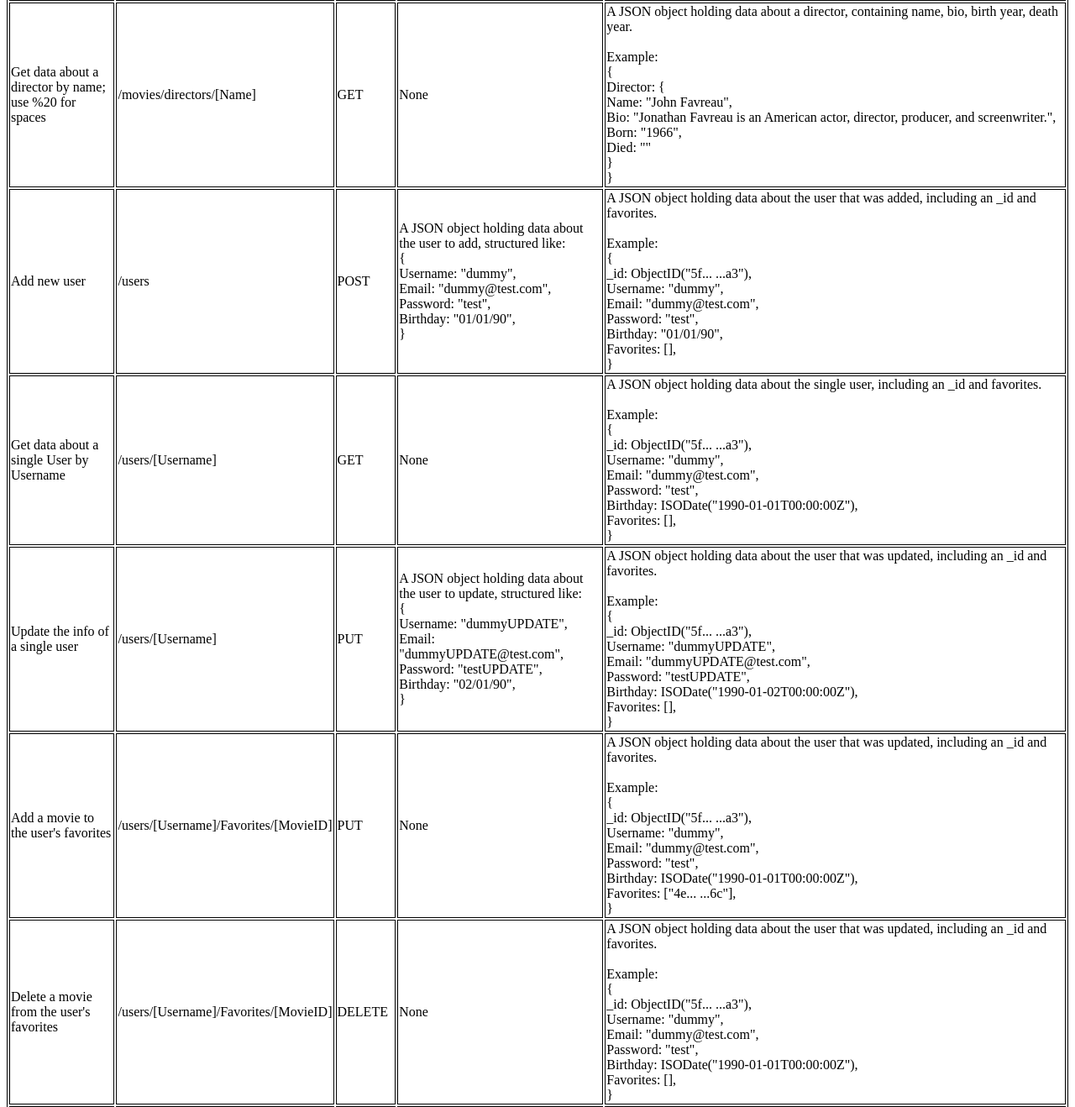
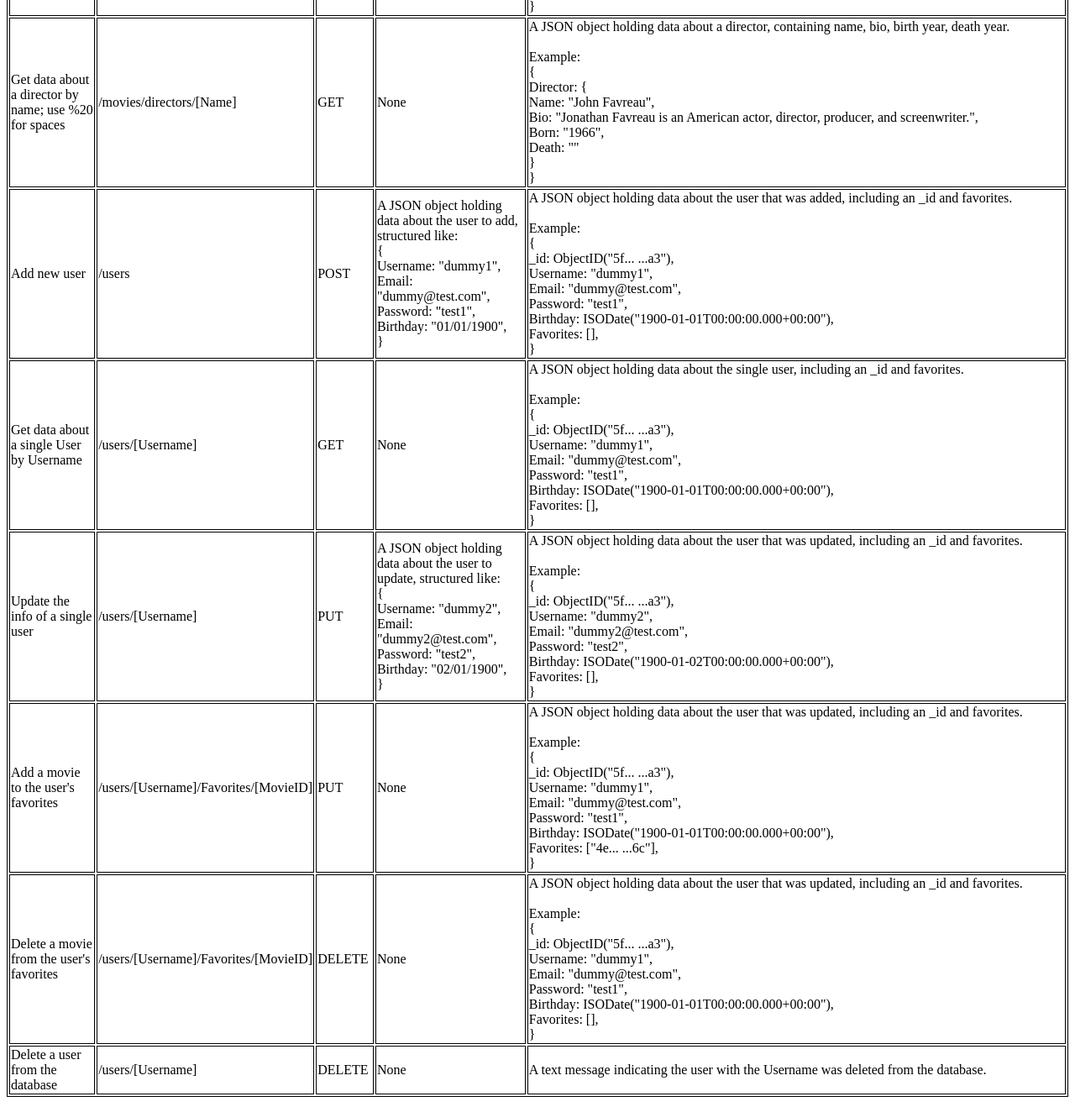
Before and after one commit to mtngz/movie_api, a website: page public/documentation.html in a window 1280 px wide. Shown: the part 964-2282 px from the top of the page at 84% size. Drawn offline with Linux system fonts and the light colour scheme.

Commit message:
add JSDco and documentation for it

```diff
--- a/public/documentation.html
+++ b/public/documentation.html
@@ -16,7 +16,7 @@
     <p>
       To build the server-side component of a “movies” web application. The web
       application will provide users with access to information about different
-      movies, directors, and genres. Users will be able to sign up, update their
+      movies, directors, and phases. Users will be able to sign up, update their
       personal information, and create a list of their favorite movies.
     </p>
     <table>
@@ -39,7 +39,7 @@
         <td>/movies/[Title]</td>
         <td>GET</td>
         <td>None</td>
-        <td>A JSON object holding data about a single movie, containing title, description, phase, director, image URL.<br><br>Example:<br>{<br>Title: "Iron Man",<br>Description: "Iron Man is a 2008 American superhero film based on the Marvel Comics character.",<br>Director: {<br>dirname: "John Favreau",<br>Bio: "Jonathan Favreau is an American actor, director, producer, and screenwriter.",<br>Born: "1966",<br>Died: ""<br>},<br>Phase: {<br>Name: "One",<br>Description: "Phase One of the Marvel Cinematic Universe (MCU) is a series of American superhero films produced by Marvel Studios based on characters that appear in publications by Marvel Comics. The phase began in 2008 with the release of Iron Man and concluded in 2012 with the release of Marvel's The Avengers."<br>},<br>"ImagePath": "ironman.png",<br>"Featured": true<br>}</td>
+        <td>A JSON object holding data about a single movie, containing title, description, phase, director, image URL.<br><br>Example:<br>{<br>Title: "Iron Man",<br>Description: "Iron Man is a 2008 American superhero film based on the Marvel Comics character.",<br>Director: {<br>Name: "John Favreau",<br>Bio: "Jonathan Favreau is an American actor, director, producer, and screenwriter.",<br>Born: "1966",<br>Death: ""<br>},<br>Phase: {<br>Name: "One",<br>Description: "Phase One of the Marvel Cinematic Universe (MCU) is a series of American superhero films produced by Marvel Studios based on characters that appear in publications by Marvel Comics. The phase began in 2008 with the release of Iron Man and concluded in 2012 with the release of Marvel's The Avengers."<br>},<br>ImagePath: "https://upload.wikimedia.org/wikipedia/en/0/00/Iron_Man_poster.jpg",<br>Release: ISODate("2008-05-02T00:00:00.000+00:00"),<br>Featured: false<br>}</td>
       </tr>
       <tr>
         <td>Get data about the phase by title; use %20 for spaces</td>
@@ -53,14 +53,14 @@
         <td>/movies/directors/[Name]</td>
         <td>GET</td>
         <td>None</td>
-        <td>A JSON object holding data about a director, containing name, bio, birth year, death year.<br><br>Example:<br>{<br>Director: {<br>Name: "John Favreau",<br>Bio: "Jonathan Favreau is an American actor, director, producer, and screenwriter.",<br>Born: "1966",<br>Died: ""<br>}<br>}</td>
+        <td>A JSON object holding data about a director, containing name, bio, birth year, death year.<br><br>Example:<br>{<br>Director: {<br>Name: "John Favreau",<br>Bio: "Jonathan Favreau is an American actor, director, producer, and screenwriter.",<br>Born: "1966",<br>Death: ""<br>}<br>}</td>
       </tr>
       <tr>
         <td>Add new user</td>
         <td>/users</td>
         <td>POST</td>
-        <td>A JSON object holding data about the user to add, structured like:<br>{<br>Username: "dummy",<br>Email: "dummy@test.com",<br>Password: "test",<br>Birthday: "01/01/90",<br>}</td>
-        <td>A JSON object holding data about the user that was added, including an _id and favorites.<br><br>Example:<br>{<br>_id: ObjectID("5f... ...a3"),<br>Username: "dummy",<br>Email: "dummy@test.com",<br>Password: "test",<br>Birthday: "01/01/90",<br>Favorites: [],<br>}</td>
+        <td>A JSON object holding data about the user to add, structured like:<br>{<br>Username: "dummy1",<br>Email: "dummy@test.com",<br>Password: "test1",<br>Birthday: "01/01/1900",<br>}</td>
+        <td>A JSON object holding data about the user that was added, including an _id and favorites.<br><br>Example:<br>{<br>_id: ObjectID("5f... ...a3"),<br>Username: "dummy1",<br>Email: "dummy@test.com",<br>Password: "test1",<br>Birthday: ISODate("1900-01-01T00:00:00.000+00:00"),<br>Favorites: [],<br>}</td>
       </tr>
       <!--
       <tr>
@@ -76,28 +76,28 @@
         <td>/users/[Username]</td>
         <td>GET</td>
         <td>None</td>
-        <td>A JSON object holding data about the single user, including an _id and favorites.<br><br>Example:<br>{<br>_id: ObjectID("5f... ...a3"),<br>Username: "dummy",<br>Email: "dummy@test.com",<br>Password: "test",<br>Birthday: ISODate("1990-01-01T00:00:00Z"),<br>Favorites: [],<br>}</td>
+        <td>A JSON object holding data about the single user, including an _id and favorites.<br><br>Example:<br>{<br>_id: ObjectID("5f... ...a3"),<br>Username: "dummy1",<br>Email: "dummy@test.com",<br>Password: "test1",<br>Birthday: ISODate("1900-01-01T00:00:00.000+00:00"),<br>Favorites: [],<br>}</td>
       </tr>
       <tr>
         <td>Update the info of a single user</td>
         <td>/users/[Username]</td>
         <td>PUT</td>
-        <td>A JSON object holding data about the user to update, structured like:<br>{<br>Username: "dummyUPDATE",<br>Email: "dummyUPDATE@test.com",<br>Password: "testUPDATE",<br>Birthday: "02/01/90",<br>}</td>
-        <td>A JSON object holding data about the user that was updated, including an _id and favorites.<br><br>Example:<br>{<br>_id: ObjectID("5f... ...a3"),<br>Username: "dummyUPDATE",<br>Email: "dummyUPDATE@test.com",<br>Password: "testUPDATE",<br>Birthday: ISODate("1990-01-02T00:00:00Z"),<br>Favorites: [],<br>}</td>
+        <td>A JSON object holding data about the user to update, structured like:<br>{<br>Username: "dummy2",<br>Email: "dummy2@test.com",<br>Password: "test2",<br>Birthday: "02/01/1900",<br>}</td>
+        <td>A JSON object holding data about the user that was updated, including an _id and favorites.<br><br>Example:<br>{<br>_id: ObjectID("5f... ...a3"),<br>Username: "dummy2",<br>Email: "dummy2@test.com",<br>Password: "test2",<br>Birthday: ISODate("1900-01-02T00:00:00.000+00:00"),<br>Favorites: [],<br>}</td>
       </tr>
       <tr>
         <td>Add a movie to the user's favorites</td>
         <td>/users/[Username]/Favorites/[MovieID]</td>
         <td>PUT</td>
         <td>None</td>
-        <td>A JSON object holding data about the user that was updated, including an _id and favorites.<br><br>Example:<br>{<br>_id: ObjectID("5f... ...a3"),<br>Username: "dummy",<br>Email: "dummy@test.com",<br>Password: "test",<br>Birthday: ISODate("1990-01-01T00:00:00Z"),<br>Favorites: ["4e... ...6c"],<br>}</td>
+        <td>A JSON object holding data about the user that was updated, including an _id and favorites.<br><br>Example:<br>{<br>_id: ObjectID("5f... ...a3"),<br>Username: "dummy1",<br>Email: "dummy@test.com",<br>Password: "test1",<br>Birthday: ISODate("1900-01-01T00:00:00.000+00:00"),<br>Favorites: ["4e... ...6c"],<br>}</td>
       </tr>
       <tr>
         <td>Delete a movie from the user's favorites</td>
         <td>/users/[Username]/Favorites/[MovieID]</td>
         <td>DELETE</td>
         <td>None</td>
-        <td>A JSON object holding data about the user that was updated, including an _id and favorites.<br><br>Example:<br>{<br>_id: ObjectID("5f... ...a3"),<br>Username: "dummy",<br>Email: "dummy@test.com",<br>Password: "test",<br>Birthday: ISODate("1990-01-01T00:00:00Z"),<br>Favorites: [],<br>}</td>
+        <td>A JSON object holding data about the user that was updated, including an _id and favorites.<br><br>Example:<br>{<br>_id: ObjectID("5f... ...a3"),<br>Username: "dummy1",<br>Email: "dummy@test.com",<br>Password: "test1",<br>Birthday: ISODate("1900-01-01T00:00:00.000+00:00"),<br>Favorites: [],<br>}</td>
       </tr>
       <tr>
         <td>Delete a user from the database</td>
```
Also changed, not shown: auth.js (+14 -0 lines), index.js (+71 -1 lines), models.js (+33 -2 lines).
